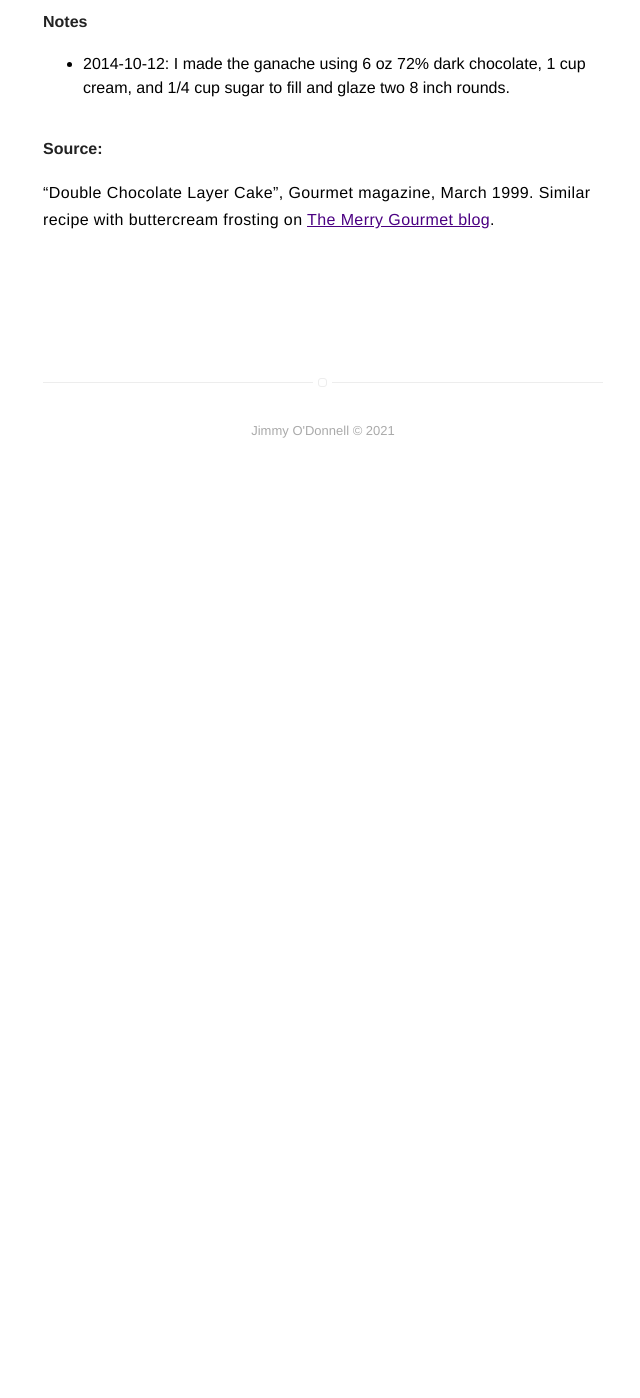
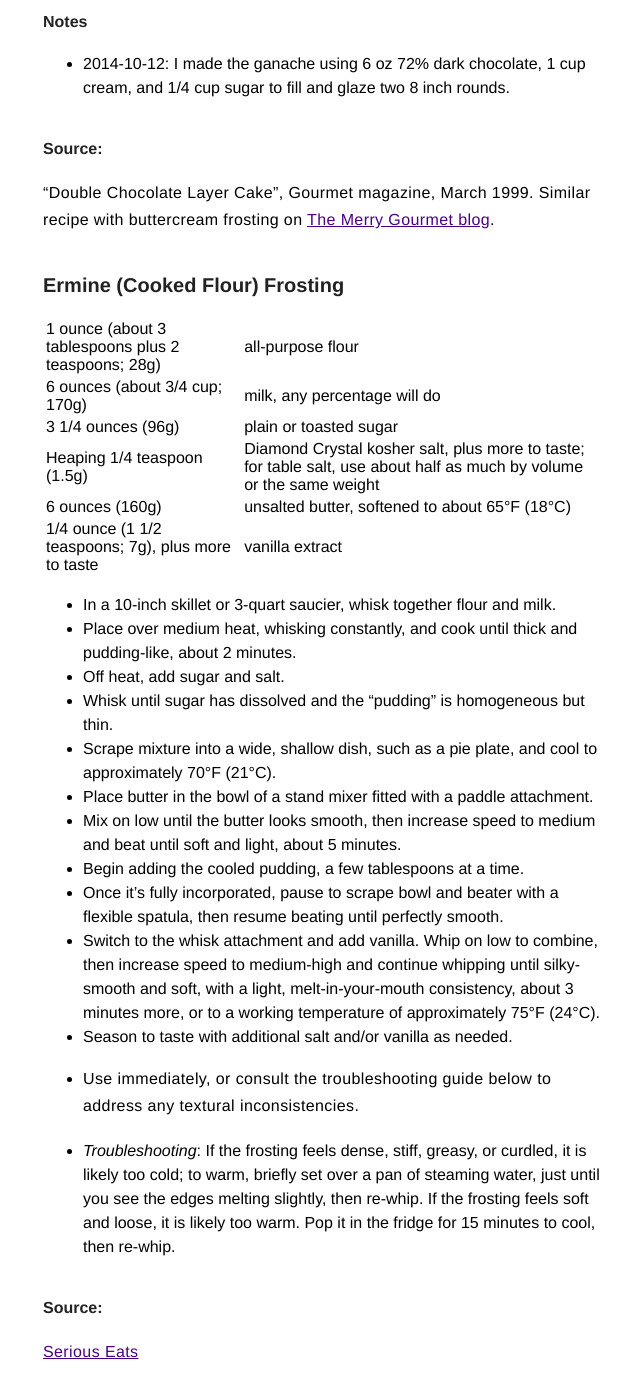
Before and after one commit to jimmyodonnell/jimmyodonnell.github.io, a Jekyll site: the page built from recipes/cake-frosting.md, in a window 1280 px wide and 1400 px high, scrolled down 1122 px. Shown: the whole window, without its empty margins (317-957 px from the left). Built offline with Jekyll 4.4.1, drawn with Linux system fonts in a browser that asks for light colours; before the commit the page ends 1600 px from its top, so only the background shows below that.

Commit message:
add ermine frosting recipe

```diff
--- a/recipes/cake-frosting.md
+++ b/recipes/cake-frosting.md
@@ -48,3 +48,34 @@ Makes enough for two 10- by 2-inch round cake pans
 
 #### Source:
 "Double Chocolate Layer Cake", Gourmet magazine, March 1999. Similar recipe with buttercream frosting on [The Merry Gourmet blog](https://www.merrygourmet.com/2012/03/making-changes-a-recipe-chocolate-cake-with-vanilla-buttercream-frosting).
+
+
+### Ermine (Cooked Flour) Frosting
+
+| --- | --- |
+| 1 ounce (about 3 tablespoons plus 2 teaspoons; 28g) | all-purpose flour |
+| 6 ounces (about 3/4 cup; 170g) | milk, any percentage will do |
+| 3 1/4 ounces (96g) | plain or toasted sugar |
+| Heaping 1/4 teaspoon (1.5g) | Diamond Crystal kosher salt, plus more to taste; for table salt, use about half as much by volume or the same weight |
+| 6 ounces (160g) | unsalted butter, softened to about 65°F (18°C) |
+| 1/4 ounce (1 1/2 teaspoons; 7g), plus more to taste | vanilla extract |
+
+- In a 10-inch skillet or 3-quart saucier, whisk together flour and milk.
+- Place over medium heat, whisking constantly, and cook until thick and pudding-like, about 2 minutes.
+- Off heat, add sugar and salt.
+- Whisk until sugar has dissolved and the "pudding" is homogeneous but thin.
+- Scrape mixture into a wide, shallow dish, such as a pie plate, and cool to approximately 70°F (21°C).
+- Place butter in the bowl of a stand mixer fitted with a paddle attachment.
+- Mix on low until the butter looks smooth, then increase speed to medium and beat until soft and light, about 5 minutes.
+- Begin adding the cooled pudding, a few tablespoons at a time.
+- Once it's fully incorporated, pause to scrape bowl and beater with a flexible spatula, then resume beating until perfectly smooth.
+- Switch to the whisk attachment and add vanilla. Whip on low to combine, then increase speed to medium-high and continue whipping until silky-smooth and soft, with a light, melt-in-your-mouth consistency, about 3 minutes more, or to a working temperature of approximately 75°F (24°C).
+- Season to taste with additional salt and/or vanilla as needed.
+- Use immediately, or consult the troubleshooting guide below to address any textural inconsistencies.
+
+- _Troubleshooting_: If the frosting feels dense, stiff, greasy, or curdled, it is likely too cold; to warm, briefly set over a pan of steaming water, just until you see the edges melting slightly, then re-whip. If the frosting feels soft and loose, it is likely too warm. Pop it in the fridge for 15 minutes to cool, then re-whip.
+
+
+
+#### Source:
+[Serious Eats](https://www.seriouseats.com/flour-frosting-recipe)
```
